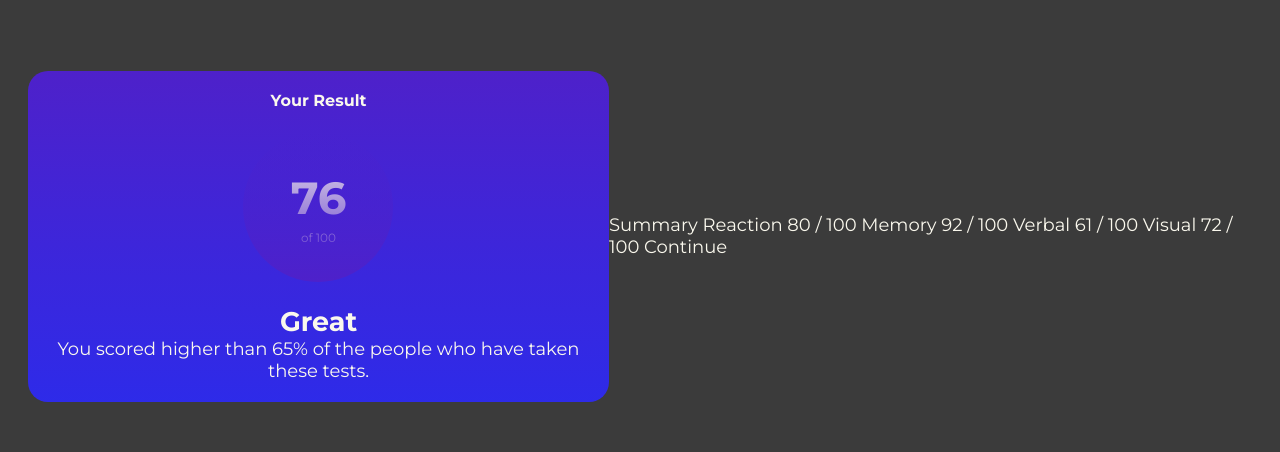
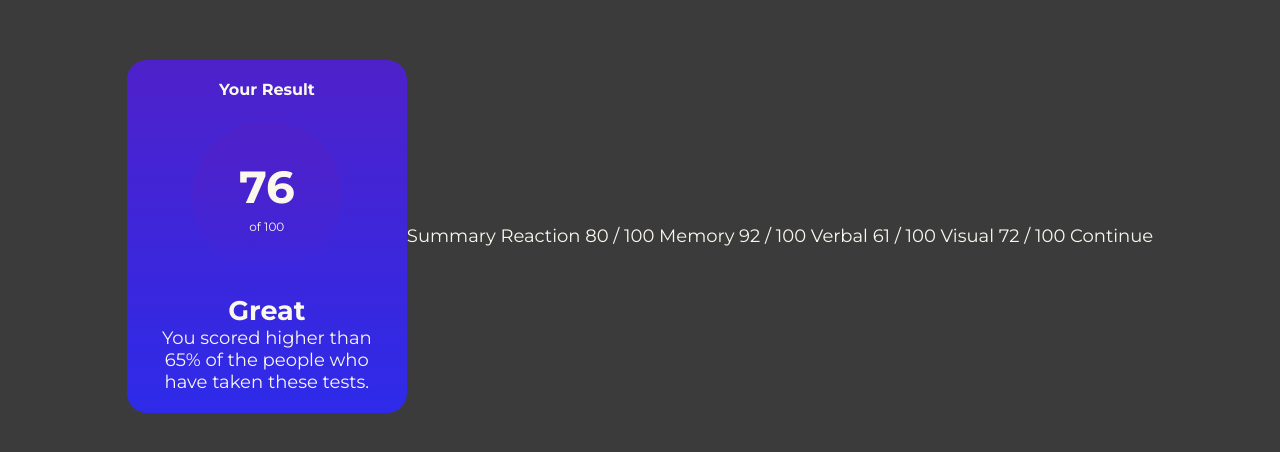
Before and after one commit to PeterPoterek/results-summary-component-main, a plain HTML site: page index.html in a window 1280 px wide. Shown: the part 192-644 px from the top of the page. Drawn offline with Linux system fonts and the light colour scheme.

Commit message:
Update style.css

```diff
--- a/style.css
+++ b/style.css
@@ -8,7 +8,7 @@
   /* Gradients */
   --light-slate-blue-background: hsl(252, 100%, 67%);
   --light-royal-blue-background: hsl(241, 81%, 54%);
-  --violet-blue-circle: hsla(256, 72%, 46%, 1);
+  --violet-blue-circle: #4e21ca;
   --persian-blue-circle: hsla(241, 72%, 46%, 0);
 
   /* Neutral Colors */
@@ -84,14 +84,14 @@ h4 {
   width: 150px;
   height: 150px;
 
-  background: linear-gradient(to top, var(--violet-blue-circle), var(--persian-blue-circle));
+  background: linear-gradient(to bottom, var(--violet-blue-circle), var(--persian-blue-circle));
   border-radius: 50%;
 
   top: 50%;
   left: 50%;
   transform: translate(-50%, -50%);
 
-  z-index: 1;
+  z-index: -1;
 }
 
 .score-number {
@@ -104,6 +104,7 @@ h4 {
   font-size: 12px;
 }
 .result-feedback {
+  max-width: 240px;
   text-align: center;
 }
 .feedback-title {
```
